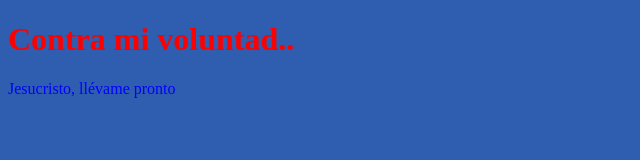
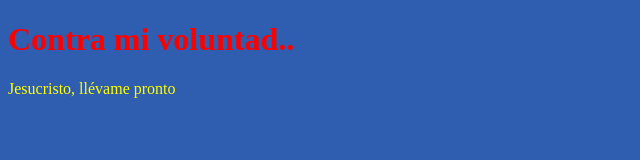
Before and after one commit to Sergiognlz/Sergiognlz.github.io, a plain HTML site: page Prueba.html in a window 1280 px wide. Shown: the whole page, without its empty margins (0-640 px from the left). Drawn offline with Linux system fonts and the light colour scheme.

Commit message:
Update Prueba.html

```diff
--- a/Prueba.html
+++ b/Prueba.html
@@ -8,7 +8,7 @@
 <style>
 body{background-color: #2F5DAF;}
 h1{color: red;}
-p {color:blue;}
+p {color:yellow;}
 </style>
 		<title>Hola mundo</title>
 		</head>
```
